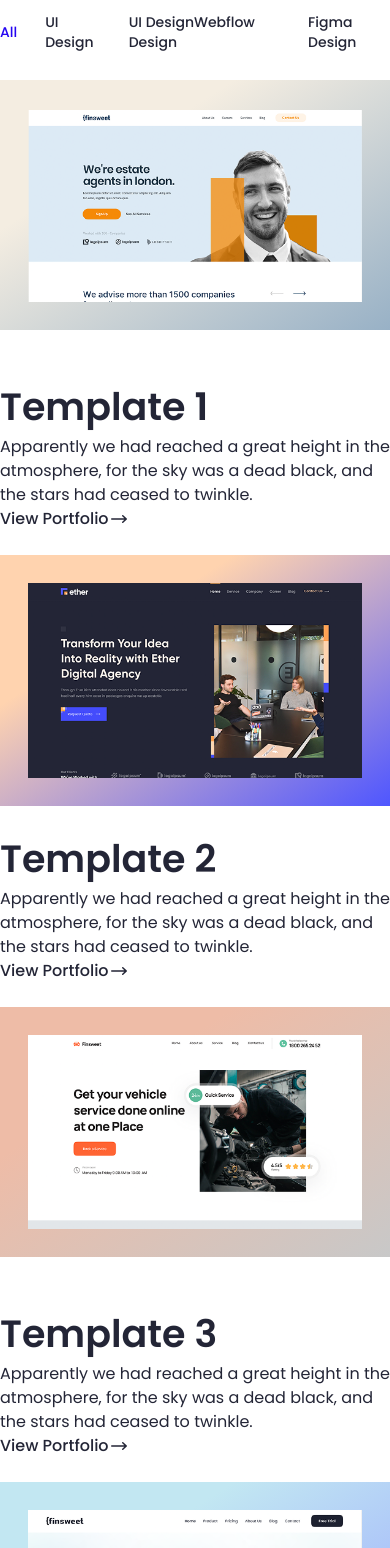
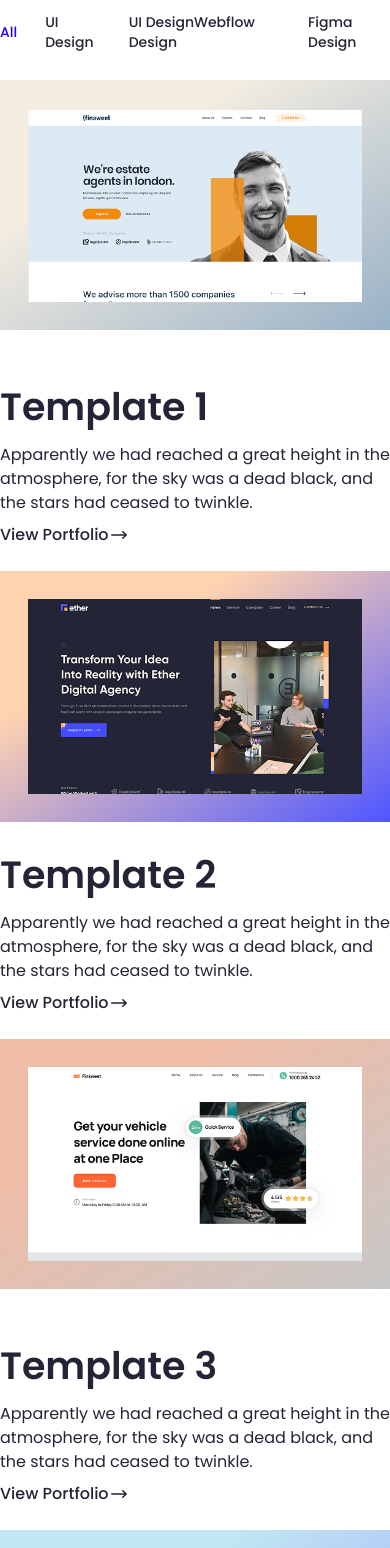
Before and after one commit to Sadat25/finsweet-p4, a React (Vite) app: page / in a window 390 px wide. Shown: the part 432-1980 px from the top of the page. Built offline with nearby package versions, Linux system fonts and the light colour scheme.

Commit message:
OurWork responsive issue done

```diff
--- a/src/Pages/Motasin/components/pages/OurWork.jsx
+++ b/src/Pages/Motasin/components/pages/OurWork.jsx
@@ -47,7 +47,7 @@ const OurWork = () => {
                 <h4 className="pt-6 font-Poppins font-semibold text-[38px] dark:text-gray-50 text-Dark-Blue">
                   Template 1
                 </h4>
-                <p className="lg:py-3 md:w-[350px] lg:w-[600px] font-Poppins text-[16px] dark:text-gray-50 text-Dark-Blue">
+                <p className="py-2 lg:py-3 md:w-[350px] lg:w-[600px] font-Poppins text-[16px] dark:text-gray-50 text-Dark-Blue">
                   Apparently we had reached a great height in the atmosphere,
                   for the sky was a dead black, and the stars had ceased to
                   twinkle.
@@ -77,7 +77,7 @@ const OurWork = () => {
                 <h4 className="pt-6 font-Poppins font-semibold text-[38px] dark:text-gray-50 text-Dark-Blue">
                   Template 2
                 </h4>
-                <p className="lg:py-3 md:w-[350px] lg:w-[600px] font-Poppins text-[16px] dark:text-gray-50 text-Dark-Blue">
+                <p className="py-2 lg:py-3 md:w-[350px] lg:w-[600px] font-Poppins text-[16px] dark:text-gray-50 text-Dark-Blue">
                   Apparently we had reached a great height in the atmosphere,
                   for the sky was a dead black, and the stars had ceased to
                   twinkle.
@@ -110,7 +110,7 @@ const OurWork = () => {
                 <h4 className="pt-6 font-Poppins font-semibold text-[38px] dark:bg-gray-50 text-Dark-Blue">
                   Template 3
                 </h4>
-                <p className="lg:py-3 md:w-[350px] lg:w-[600px] font-Poppins text-[16px] dark:bg-gray-50 text-Dark-Blue">
+                <p className="py-2 lg:py-3 md:w-[350px] lg:w-[600px] font-Poppins text-[16px] dark:bg-gray-50 text-Dark-Blue">
                   Apparently we had reached a great height in the atmosphere,
                   for the sky was a dead black, and the stars had ceased to
                   twinkle.
@@ -139,7 +139,7 @@ const OurWork = () => {
                 <h4 className="pt-6 font-Poppins font-semibold text-[38px] dark:bg-gray-50 text-Dark-Blue">
                   Template 4
                 </h4>
-                <p className="lg:py-3 md:w-[350px] lg:w-[600px] font-Poppins text-[16px] dark:bg-gray-50 text-Dark-Blue">
+                <p className="py-2 lg:py-3 md:w-[350px] lg:w-[600px] font-Poppins text-[16px] dark:bg-gray-50 text-Dark-Blue">
                   Apparently we had reached a great height in the atmosphere,
                   for the sky was a dead black, and the stars had ceased to
                   twinkle.
@@ -174,7 +174,7 @@ const OurWork = () => {
                 <h4 className="pt-6 font-Poppins font-semibold text-[38px] dark:bg-gray-50 text-Dark-Blue">
                   Template 5
                 </h4>
-                <p className="lg:py-3 md:w-[350px] lg:w-[600px] font-Poppins text-[16px] dark:bg-gray-50 text-Dark-Blue">
+                <p className="py-2 lg:py-3 md:w-[350px] lg:w-[600px] font-Poppins text-[16px] dark:bg-gray-50 text-Dark-Blue">
                   Apparently we had reached a great height in the atmosphere,
                   for the sky was a dead black, and the stars had ceased to
                   twinkle.
@@ -202,7 +202,7 @@ const OurWork = () => {
                 <h4 className="pt-6 font-Poppins font-semibold text-[38px] dark:bg-gray-50 text-Dark-Blue">
                   Template 6
                 </h4>
-                <p className="lg:py-3 md:w-[350px] lg:w-[600px] font-Poppins text-[16px] dark:bg-gray-50 text-Dark-Blue">
+                <p className="py-2 lg:py-3 md:w-[350px] lg:w-[600px] font-Poppins text-[16px] dark:bg-gray-50 text-Dark-Blue">
                   Apparently we had reached a great height in the atmosphere,
                   for the sky was a dead black, and the stars had ceased to
                   twinkle.
```
